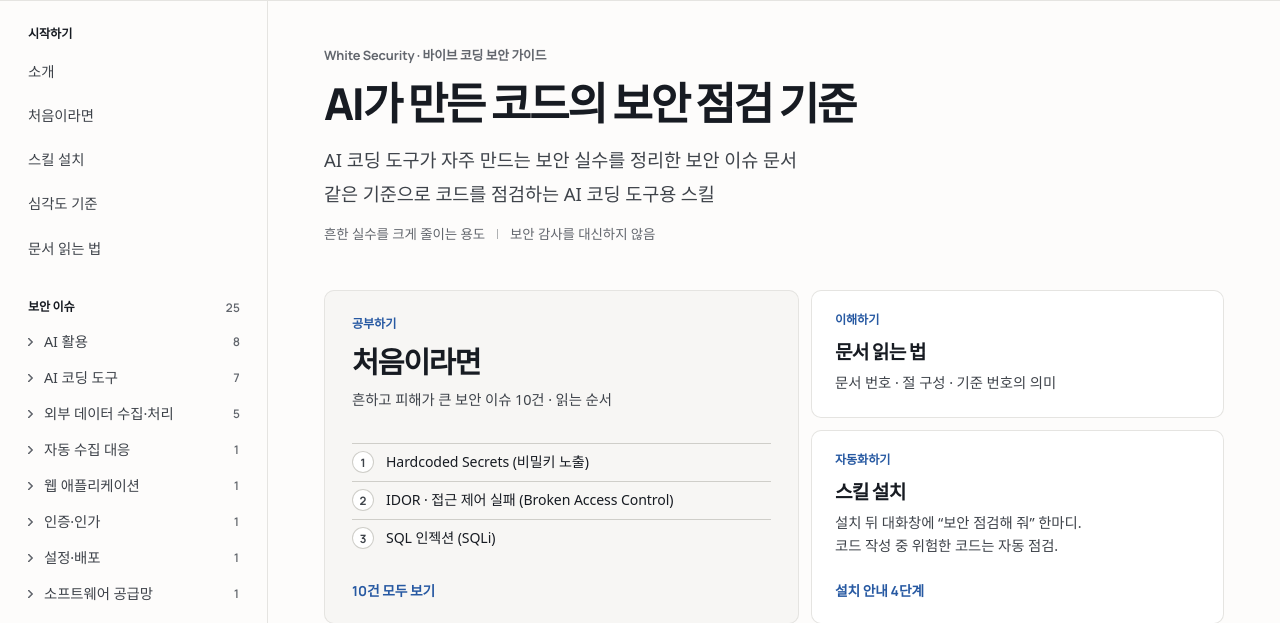
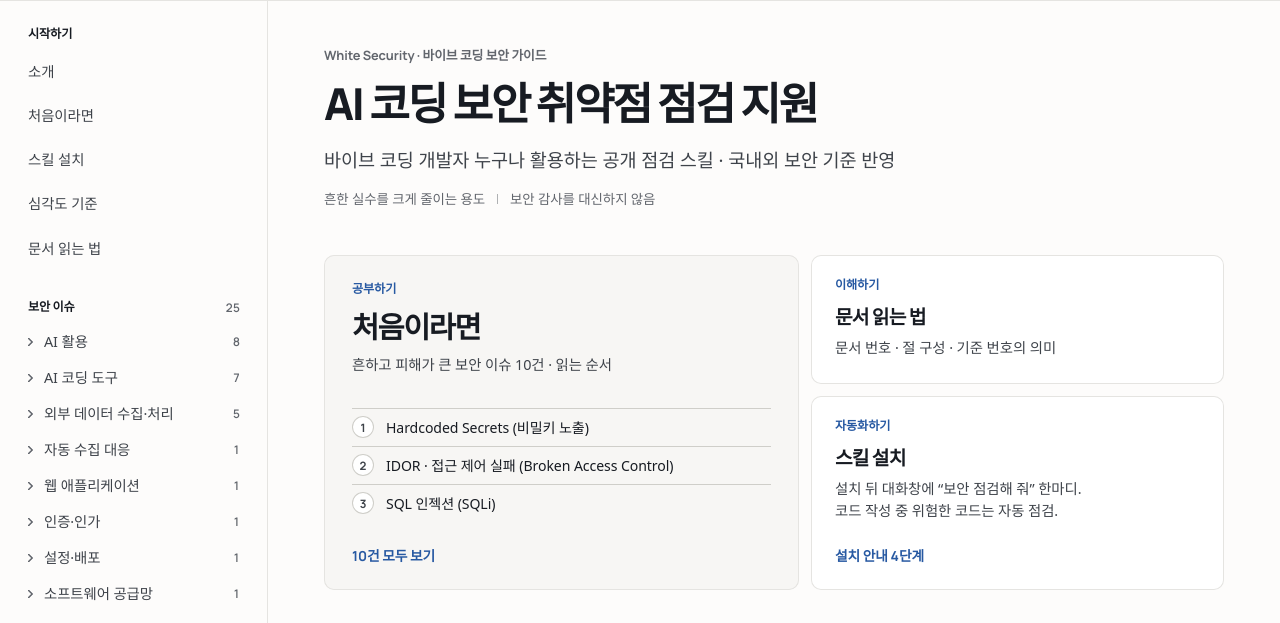
Before and after one commit to limindex/white-security, a PHP site: page / in a window 1280 px wide. Shown: the part 56-679 px from the top of the page. Run offline with PHP 8.4, Linux system fonts and the light colour scheme; some libraries are stand-ins or nearby versions; some web fonts are replaced.

Commit message:
홈 큰 제목: AI 코딩 보안 취약점 점검 지원
Co-Authored-By: Claude Opus 5.5 <noreply@anthropic.com>

```diff
--- a/src/Site.php
+++ b/src/Site.php
@@ -108,6 +108,7 @@ final class Site
         return '<span class="ws-badge ws-badge--' . self::e($severity) . '">' . self::e($label . $suffix) . '</span>';
     }
 
+    public const HOME_DESC = '바이브 코딩 개발자 누구나 활용하는 공개 점검 스킬 · 국내외 보안 기준 반영';
     public const DEFAULT_DESC = 'AI 코딩 도구가 자주 만드는 보안 실수를 정리한 보안 이슈 문서와 AI 코딩 도구용 점검 스킬';
 
     /** data/site.json 설정값 (없으면 빈 문자열) */
@@ -191,7 +192,7 @@ final class Site
     public function route(string $path): array
     {
         $path = trim($path, '/');
-        if ($path === '') return $this->html(200, 'home', ['title' => '', 'groups' => $this->repo->groups(), 'byGroup' => $this->repo->byGroup()]);
+        if ($path === '') return $this->html(200, 'home', ['title' => '', 'desc' => self::HOME_DESC, 'groups' => $this->repo->groups(), 'byGroup' => $this->repo->byGroup()]);
         if ($this->pageOn($path)) {
             $meta = self::PAGES[$path];
             $vars = ['title' => $meta['title'], 'lead' => $meta['lead'], 'desc' => $meta['lead'], 'page' => $path,
--- a/templates/home.php
+++ b/templates/home.php
@@ -5,8 +5,8 @@ $first = array_slice($site->repo->start(), 0, 3);
 <div class="ws-home">
 <section class="ws-home-intro" aria-labelledby="ws-home-h">
 <p class="ws-home-k"><?= Site::e(Site::BRAND) ?> · <?= Site::e(Site::BRAND_DESC) ?></p>
-<h1 id="ws-home-h">AI가 만든 코드의 보안 점검 기준</h1>
-<p class="ws-home-lead"><span>AI 코딩 도구가 자주 만드는 보안 실수를 정리한 보안 이슈 문서</span> <span>같은 기준으로 코드를 점검하는 AI 코딩 도구용 스킬</span></p>
+<h1 id="ws-home-h">AI 코딩 보안 취약점 점검 지원</h1>
+<p class="ws-home-lead"><span><?= Site::e(Site::HOME_DESC) ?></span></p>
 <p class="ws-scope"><span>흔한 실수를 크게 줄이는 용도</span><i></i><span>보안 감사를 대신하지 않음</span></p>
 </section>
 
```
Also changed, not shown: tests/TemplateTest.php (+1 -0 lines).
